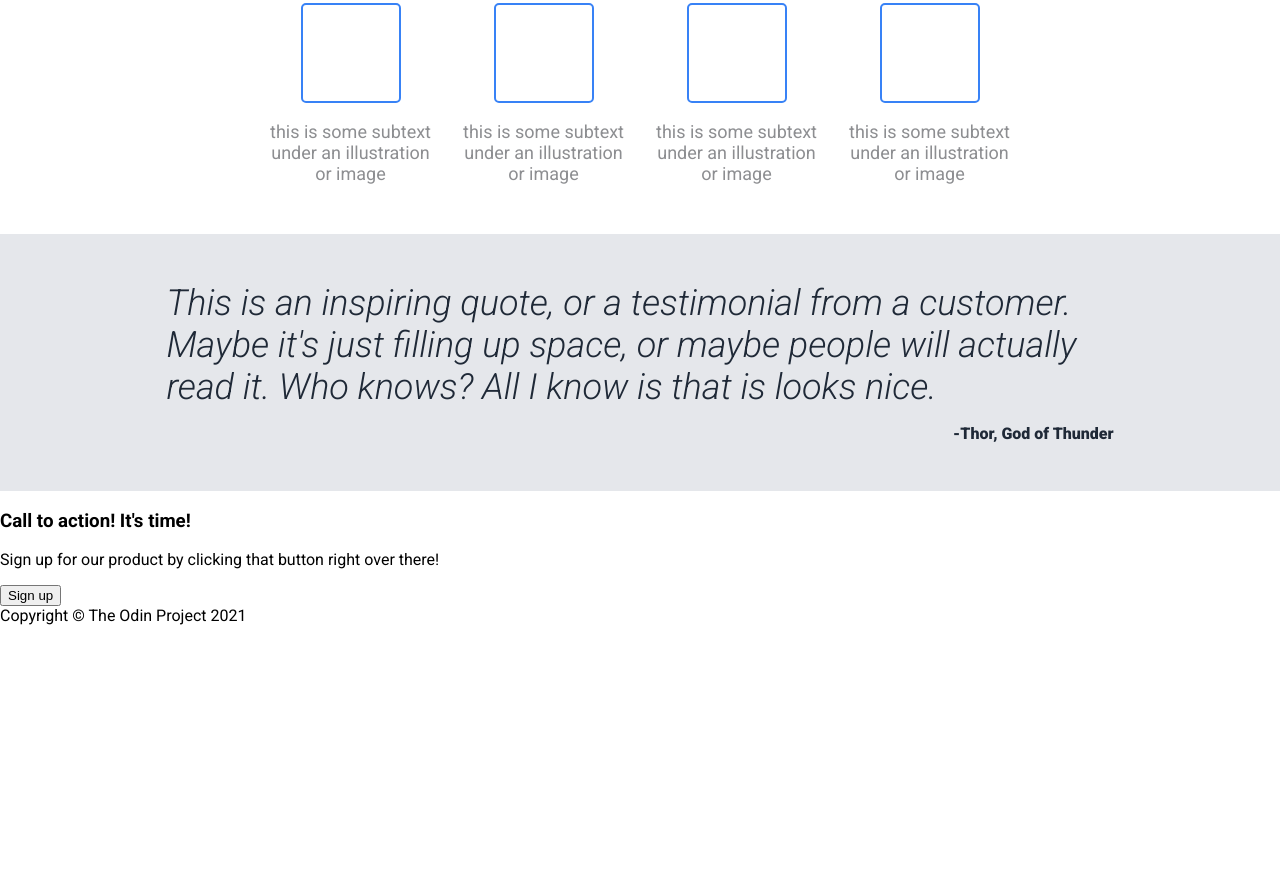
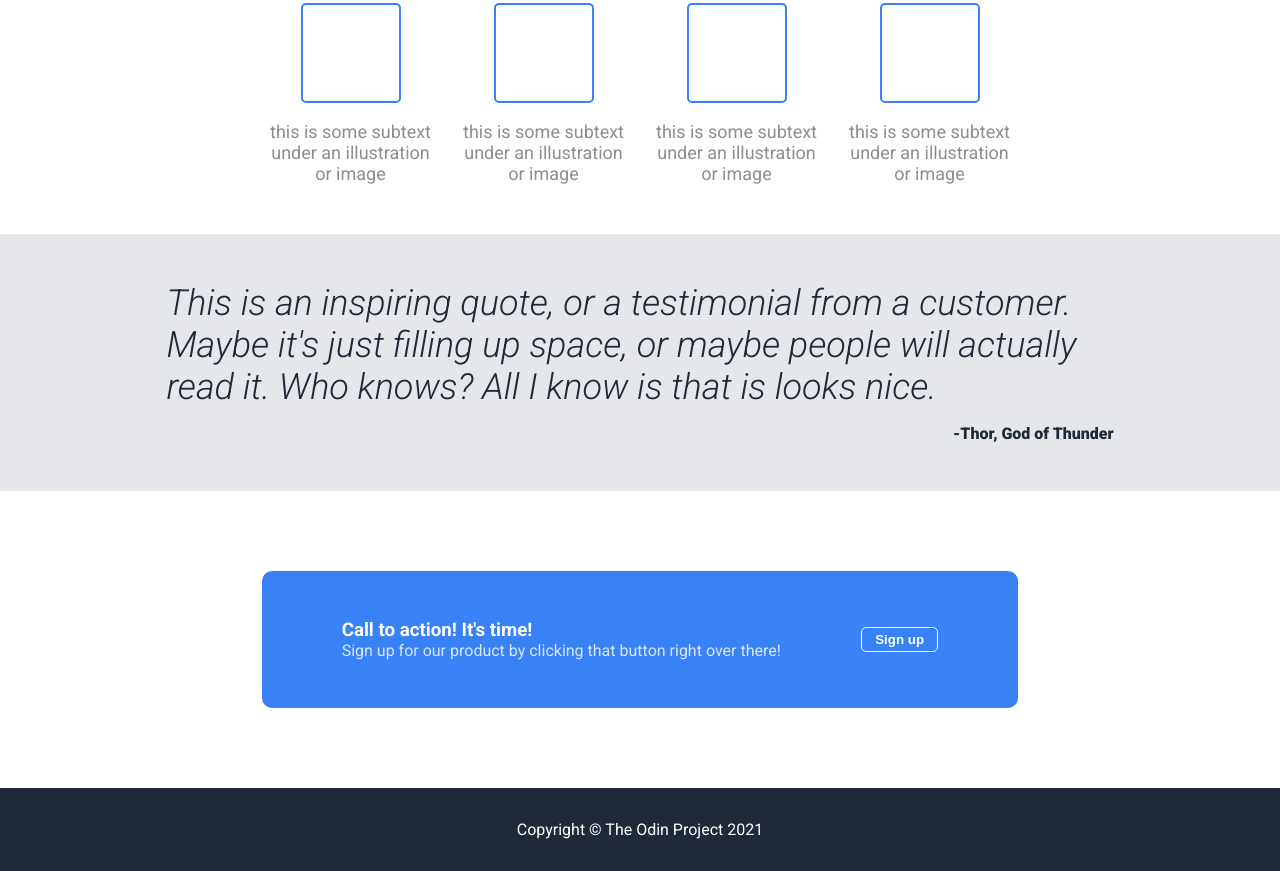
Before and after one commit to surrealgee/landing-page, a plain HTML site: page index.html in a window 1280 px wide. Shown: the part 504-1375 px from the top of the page. Before the commit the page ends 1129 px from the top, so only its background shows below. Drawn offline with Linux system fonts and the light colour scheme.

Commit message:
Style cta and footer sections

```diff
--- a/index.html
+++ b/index.html
@@ -71,13 +71,17 @@
             <span class="cite">-Thor, God of Thunder</span>
         </div>
     </section>
+    <div class="wrapper">
     <section class="cta">
+
         <div class="cta-content">
             <h3 class="cta-title">Call to action! It's time!</h3>
             <p class="cta-para">Sign up for our product by clicking that button right over there!</p>
         </div>
         <button class="cta-btn">Sign up</button>
+
     </section>
+    </div>
     <footer class="footer">
         Copyright © The Odin Project 2021
     </footer>
--- a/style.css
+++ b/style.css
@@ -150,3 +150,43 @@ a {
     font-weight: 900;
     color: #1f2937;
 }
+
+.cta {
+    margin: 5em auto;
+    background-color: #3882f6;
+    display: flex;
+    padding: 3em 5em;
+    justify-content: center;
+    align-items: center;
+    border-radius: 10px;
+    color: white;
+    gap: 5em;
+}
+
+.cta-title,
+.cta-para {
+    margin: 0;
+}
+
+.cta-para {
+    opacity: 0.8;
+}
+
+.cta-btn {
+    cursor: pointer;
+    color: inherit;
+    background-color: transparent;
+    border: 1px solid white;
+    padding: .3em 1em;
+    border-radius: 5px;
+    font-weight: 700;
+}
+
+.footer {
+    display: flex;
+    justify-content: center;
+    align-items: center;
+    background-color: #1f2937;
+    color: white;
+    padding: 2em;
+}
```
